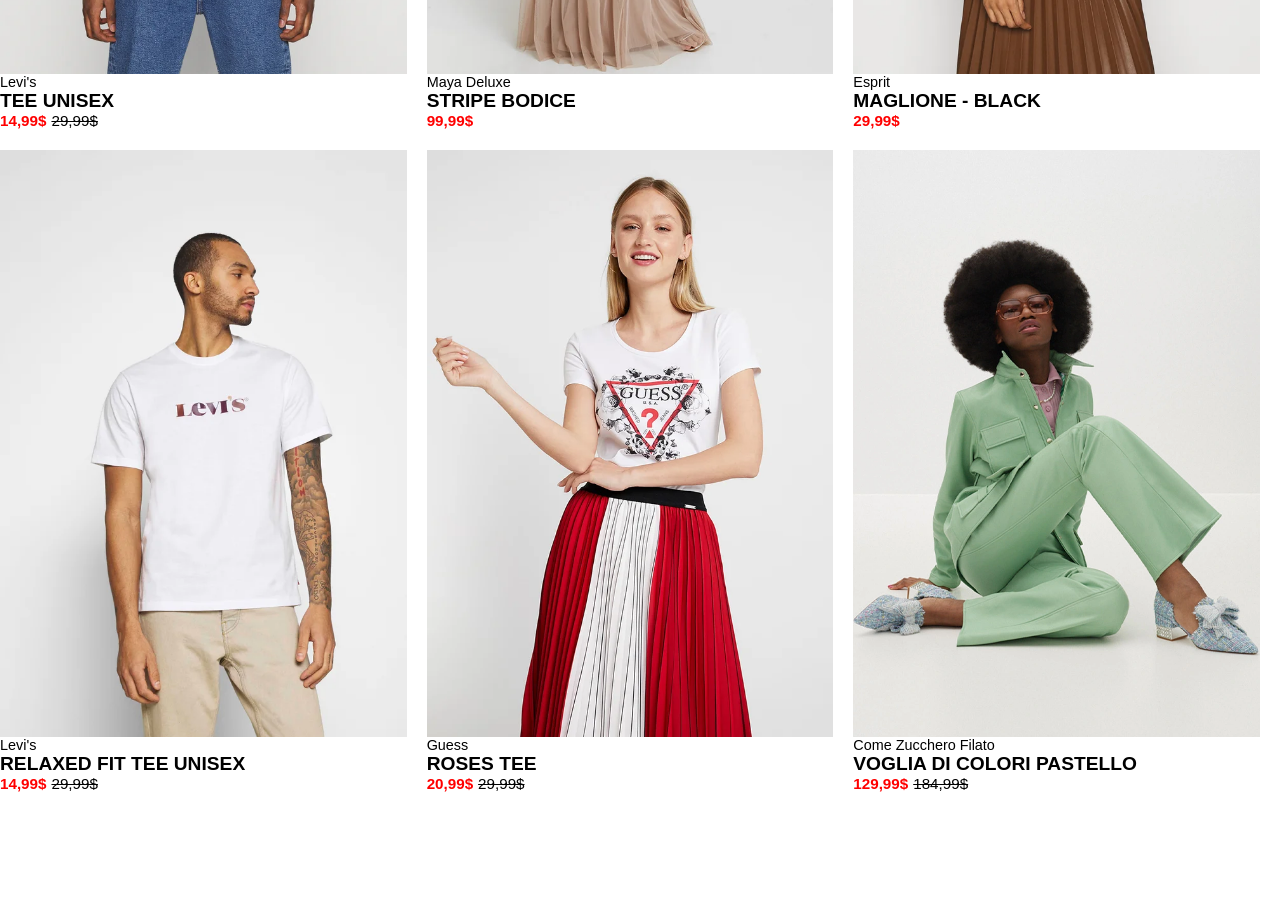
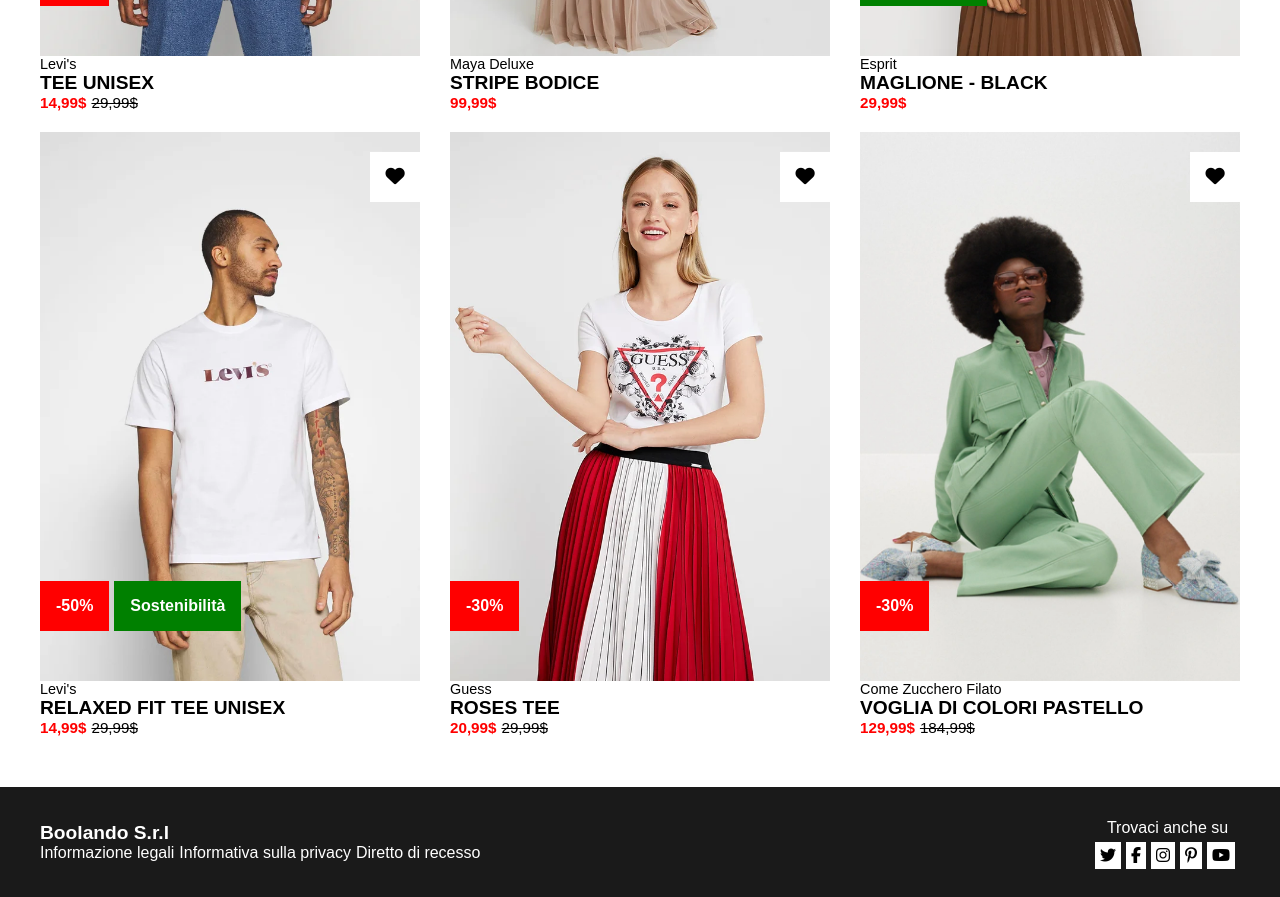
Before and after one commit to vincenzomercadante/vite-boolando, a Vue app: page / in a window 1280 px wide. Shown: the part 640-1537 px from the top of the page. Before the commit the page ends 1483 px from the top, so only its background shows below. Built offline with nearby package versions, Linux system fonts and the light colour scheme.

Commit message:
feat: add footer

```diff
--- a/src/assets/styles/partials/_mixins.scss
+++ b/src/assets/styles/partials/_mixins.scss
@@ -0,0 +1,5 @@
+@mixin alignSection() {
+  display: flex;
+  justify-content: space-between;
+  align-items: center;
+}
--- a/src/assets/styles/partials/_variables.scss
+++ b/src/assets/styles/partials/_variables.scss
@@ -1,5 +1,7 @@
-$container-width: 1400px;
-$logo-width: 200px;
+$container-width: 1200px;
+$logo-width: 150px;
 
 $header-background: #ff6900;
-$header-padding: 1rem 0;
+$section-padding: 2rem 0;
+
+$footer-bg: #1a1a1a;
--- a/src/components/AppFooter.vue
+++ b/src/components/AppFooter.vue
@@ -1,5 +1,92 @@
-<script></script>
+<script>
+export default {
+  data() {
+    return {
+      socials: [
+        {
+          icon: "fa-brands fa-twitter",
+          href: "#",
+        },
+        {
+          icon: "fa-brands fa-facebook-f",
+          href: "#",
+        },
+        {
+          icon: "fa-brands fa-instagram",
+          href: "#",
+        },
+        {
+          icon: "fa-brands fa-pinterest-p",
+          href: "#",
+        },
+        {
+          icon: "fa-brands fa-youtube",
+          href: "#",
+        },
+      ],
+    };
+  },
+};
+</script>
 
-<template></template>
+<template>
+  <footer>
+    <div class="container">
+      <div class="footer-info">
+        <h4>Boolando S.r.l</h4>
+        <p>
+          <a href="#">Informazione legali</a>
+          <a href="#">Informativa sulla privacy</a>
+          <a href="#">Diretto di recesso</a>
+        </p>
+      </div>
+      <div class="footer-icon">
+        <p>Trovaci anche su</p>
+        <a v-for="social in socials" :href="social.href"
+          ><i :class="social.icon"></i
+        ></a>
+      </div>
+    </div>
+  </footer>
+</template>
 
-<style scoped></style>
+<style scoped lang="scss">
+@use "../assets/styles/partials/variables" as *;
+@use "../assets/styles/partials/mixins" as *;
+
+footer {
+  display: flex;
+  justify-content: center;
+  align-content: center;
+  background-color: $footer-bg;
+
+  .container {
+    padding: $section-padding;
+    display: flex;
+    justify-content: space-between;
+    align-items: center;
+    color: white;
+  }
+
+  a {
+    margin-right: 5px;
+  }
+
+  .footer-icon {
+    text-align: center;
+  }
+  .footer-icon p {
+    margin-bottom: 10px;
+  }
+  .footer-icon a {
+    background-color: white;
+    color: black;
+    padding: 5px;
+  }
+}
+
+h4 {
+  font-size: 1.2rem;
+  color: white;
+}
+</style>
--- a/src/components/AppHeader.vue
+++ b/src/components/AppHeader.vue
@@ -74,6 +74,7 @@
 
 <style scoped lang="scss">
 @use "../assets/styles/partials/variables" as *;
+@use "../assets/styles/partials/mixins" as *;
 header {
   display: flex;
   justify-content: center;
@@ -81,16 +82,14 @@
   box-shadow: 0px 3px 15px 1px rgba(0, 0, 0, 0.41);
 
   .container {
-    padding: $header-padding;
-    display: flex;
-    justify-content: space-between;
-    align-items: center;
+    @include alignSection();
+    padding: $section-padding;
     color: white;
-    font-size: 1rem;
     font-weight: bold;
   }
   figure {
     width: $logo-width;
+    align-self: center;
   }
 }
 </style>
--- a/src/components/AppMain.vue
+++ b/src/components/AppMain.vue
@@ -113,8 +113,14 @@
             <img :src="generateURL(product.frontImage)" alt="front-image" />
             <img :src="generateURL(product.hoverImage)" alt="back-image" />
           </figure>
-          <div v-for="ticket in badge" class="badge" :class="ticket.category">
+          <div class="badge-container">
+            <div
+              v-for="ticket in product.badge"
+              class="badge"
+              :class="ticket.category"
+            >
               {{ ticket.text }}
+            </div>
           </div>
         </div>
         <div class="card-info">
@@ -129,6 +135,7 @@
 </template>
 
 <style scoped lang="scss">
+@use "../assets/styles/partials/mixins" as *;
 main {
   padding: 50px 0;
   display: flex;
@@ -136,7 +143,7 @@
   align-items: center;
 
   .container {
-    display: flex;
+    @include alignSection();
     gap: 20px;
     flex-wrap: wrap;
   }
@@ -144,6 +151,9 @@
     width: calc(100% / 3 - 20px);
     display: flex;
     flex-direction: column;
+
+    .card-image {
+      position: relative;
 
       img:last-child {
         display: none;
@@ -154,6 +164,29 @@
       }
       &:hover img:first-child {
         display: none;
+      }
+
+      .badge-container {
+        position: absolute;
+        left: 0;
+        bottom: 50px;
+        display: flex;
+        gap: 5px;
+      }
+
+      .badge {
+        padding: 1rem;
+        color: white;
+        font-weight: bold;
+      }
+
+      .badge.red {
+        background-color: red;
+      }
+
+      .badge.green {
+        background-color: green;
+      }
     }
 
     .card-vendor {
--- a/src/components/CardHearth.vue
+++ b/src/components/CardHearth.vue
@@ -2,21 +2,21 @@
 export default {
   data() {
     return {
-      isClicked: false,
+      clicked: false,
     };
   },
 
   methods: {
     isClicked() {
-      this.isClicked = this.isClicked ? false : true;
+      this.clicked = this.clicked ? false : true;
     },
   },
 };
 </script>
 
 <template>
-  <div @click="isClicked()" :class="isClicked ? 'clicked' : ''">
-    <i class="fa-solid fa-heart"></i>
+  <div @click="isClicked()">
+    <i class="fa-solid fa-heart" :class="clicked ? 'clicked' : ''"></i>
   </div>
 </template>
 
@@ -35,9 +35,9 @@
   i {
     color: black;
   }
-}
 
-.clicked i {
-  color: red;
+  .clicked {
+    color: red;
+  }
 }
 </style>
```
Lines whose indentation alone changed are shown as unchanged.
